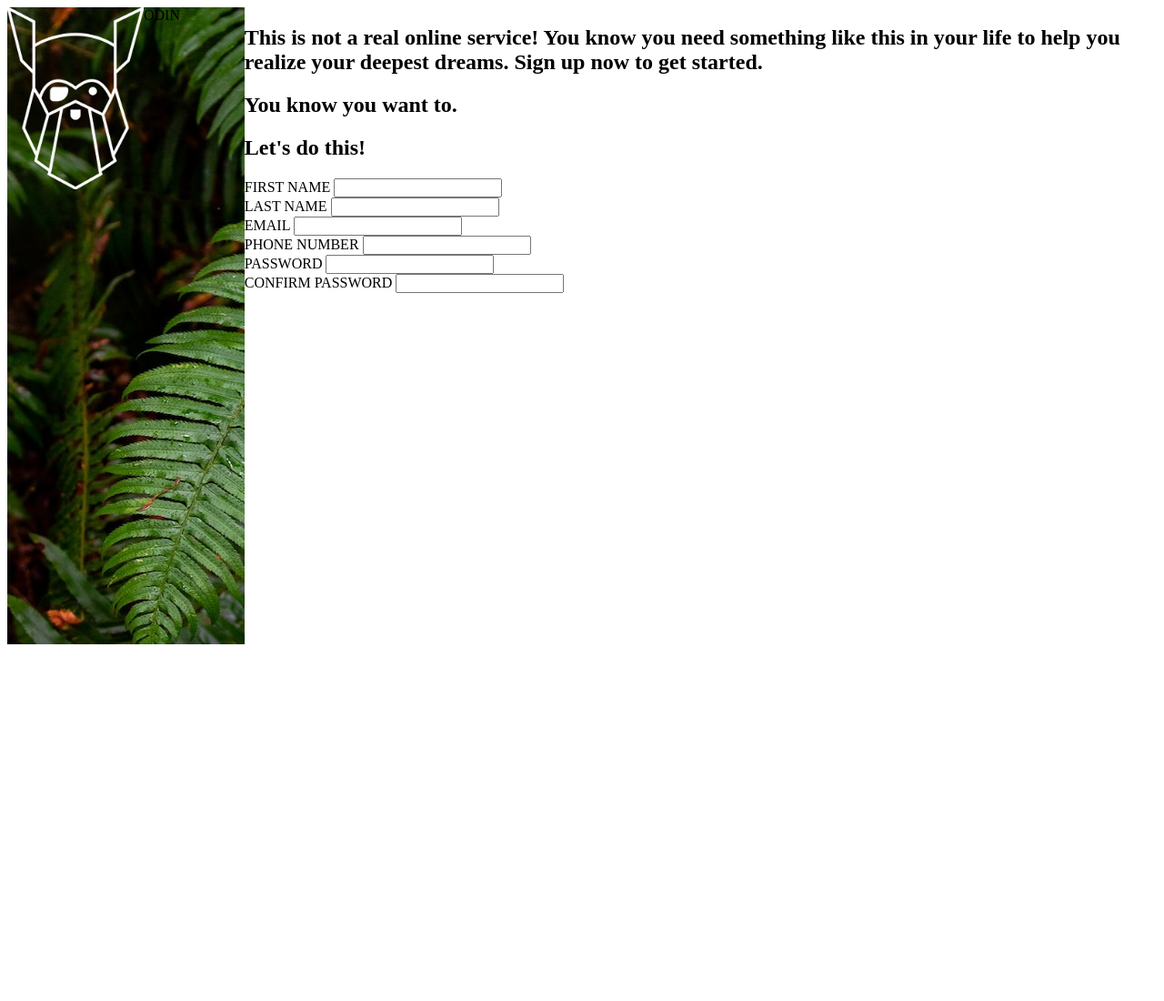
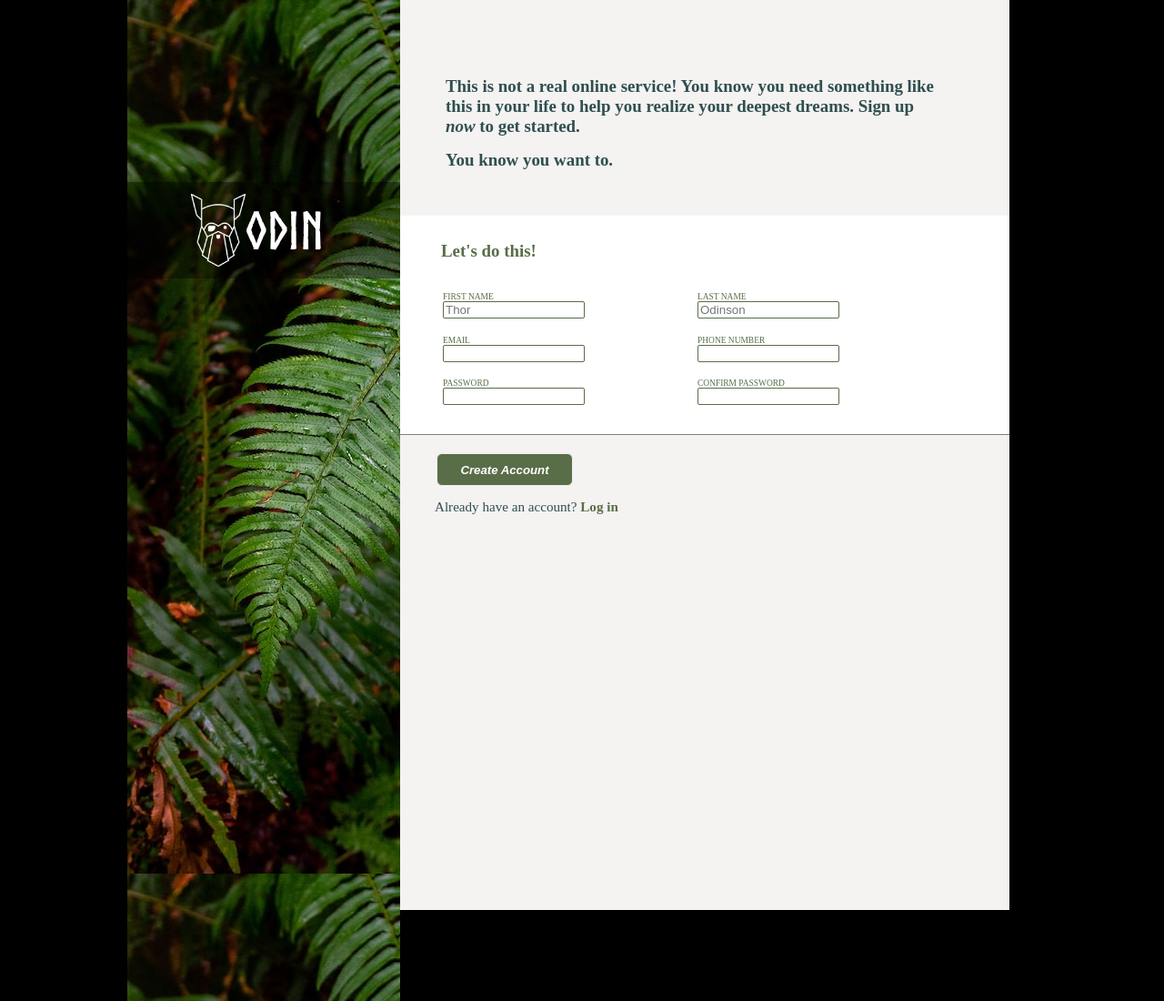
Before and after one commit to GuiValenteMM2/Signupform, a plain HTML site: page index.html in a window 1280 px wide. Shown: the whole page at 91% size. Before the commit the page ends 800 px from the top, so only its background shows below. Drawn offline with Linux system fonts and the light colour scheme.

Commit message:
Estilo e organização dos elementos definidos.

```diff
--- a/index.html
+++ b/index.html
@@ -10,46 +10,58 @@
 
 <body>
     <div id="logo">
+        <div id="logo_background">
             <img src="images/odin-lined.png" alt="odin_logo" id="odin_face">
             <span id="odin_logo_name">ODIN</span>
         </div>
+    </div>
     <div id="main">
-        <div class="main_grey">
-            <h2 id="para1">This is not a real online service! You know you need something like this in
-            your life to help you realize your deepest dreams. Sign up now to get started.
+        <forms id="main_area">
+            <h2 class="outside_header">This is not a real online service! You know you need something like this in
+                your life to help you realize your deepest dreams. Sign up <em>now</em> to get started.
             </h2>
-            <h2 id="para2">You know you want to.</h2>
+            <h2 class="outside_header">You know you want to.</h2>
+            <div id="input_area">
+                <h2 id="input_header">Let's do this!</h2>
+                <div>
+                    <div class="input_divs">
+                        <label for="first_name">FIRST NAME</label>
+                        <input type="text" name="first-name" id="first_name" required
+                        placeholder="Thor">
                     </div>
-        <div class="main_white">
-            <h2>Let's do this!</h2>
-            <forms>
-                <div id="username_div">
-                    <label for="first_name">FIRST NAME</label>
-                    <input type="text" name="first-name" id="first_name">
+                    <div class="input_divs">
+                        <label for="">LAST NAME</label>
+                        <input type="text" name="last-name" id="last_name" required
+                        placeholder="Odinson">
+                    </div>
                 </div>
                 <div>
-                    <label for="">LAST NAME</label>
-                    <input type="text" name="last-name" id="last_name">
+                    <div class="input_divs">
+                        <label for="e_mail">EMAIL</label>
+                        <input type="email" name="e-mail" id="e_mail" required>
                     </div>
-                <div id="email_phone_div">
-                    <label for="e_mail">EMAIL</label>
-                    <input type="email" name="e-mail" id="e_mail">
+                    <div class="input_divs">
+                        <label for="phone_number">PHONE NUMBER</label>
+                        <input type="text" name="phone-number" id="phone_number required"
+                            pattern="/\(?([0-9]{3})\)?([ .-]?)([0-9]{3})\2([0-9]{4})/">
+                    </div>
                 </div>
                 <div>
-                    <label for="phone_number">PHONE NUMBER</label>
-                    <input type="text" name="phone-number" id="phone_number"
-                    pattern="/\(?([0-9]{3})\)?([ .-]?)([0-9]{3})\2([0-9]{4})/">
+                    <div class="input_divs">
+                        <label for="password_id">PASSWORD</label>
+                        <input type="text" name="password" id="password_id">
                     </div>
-                <div id="password_div">
-                    <label for="password">PASSWORD</label>
-                    <input type="text" name="password" id="password">
-                </div>
-                <div>
+                    <div class="input_divs">
                         <label for="confirm_password">CONFIRM PASSWORD</label>
-                    <input type="text" name="confirm-password" id="confirm_password"></div>
-            </forms>
+                        <input type="text" name="confirm-password" id="confirm_password">
                     </div>
                 </div>
+            </div>
+            <div id="buttonSignIn_div">
+                <button type="submit" id="submit_button"><b>Create Account</b></button>
+                <a href="#">Already have an account? <span id="login"><b>Log in</b></span></a>
+            </div>
+        </forms>
 </body>
 
 </html>
--- a/style.css
+++ b/style.css
@@ -3,18 +3,150 @@
     src: url(images/Norse-Bold.otf);
 }
 
-body {
+body,html {
     display: flex;
+    background-color: black;
+    margin: 0;
+    padding: 0;
+    padding-left: 70px;
+    padding-right: 50px;
+}
+
+#main {
+    width: 600px;
+    height: 900px;
+    background-color: rgb(245, 242, 242);
+    padding: 50px;
+    padding-left: 20px;
 }
 
 #logo {
     background-image: url(images/halie-west-25xggax4bSA-unsplash.jpg);
-    width: 400px;
-    height: 700px;
+    width: 300px;
+    height: 900px;
     display: flex;
+    padding-top: 200px;
+    align-items: center;
+    flex-direction: column;
+}
+
+#logo_background {
+    width: 300px;
+    height: 100px;
+    display: flex;
+    background-color: rgba(0, 0, 0, 0.4);
+    display: flex;
+    align-items: center;
+    padding: 3px;
+}
+
+#odin_logo_name {
+    font-family: Norse-Bold, Georgia, 'Times New Roman', Times, serif;
+    font-size: 15mm;
+    color: white;
+    position: relative;
+    left: 70px;
 }
 
 #odin_face{
+    width: 60px;
+    height: 80px;
+    position: relative;
+    left: 70px;
+}
+
+.input_divs {
+    display: flex;
+    flex-direction: column;
+}
+
+input {
     width: 150px;
+    height: 15px;
+    border-radius: 2px;
+    border: 1px ridge #596D48;
+}
+
+label {
+    font-size: 2.5mm;
+    color: #596D48;
+}
+
+#input_area {
+    display: flex;
+    background-color: white;
+    border-bottom: 1px outset rgb(213, 209, 209);
     height: 200px;
+    flex-direction: column;
+    padding: 20px;
+    padding-top: 10px;
+    padding-bottom: 30px;
+    justify-content: space-evenly;
+    margin-top: 50px;
+    margin-left: -20px;
+    margin-right: -50px;
 }
+
+#input_area div {
+    display: flex;
+    justify-content: space-around;
+    padding-right: 70px;
+    padding-top: 8px;
+}
+
+#input_header {
+    font-size: 5mm;
+    padding-right: 70px;
+    position: relative;
+    left: 25px;
+    color: #596D48;
+}
+
+#main_area {
+    padding: 150px;
+}
+
+.outside_header {
+    font-size: 5mm;
+    color: darkslategray;
+    padding-left: 30px;
+    padding-right: 30px;
+}
+
+#buttonSignIn_div {
+    display: flex;
+    flex-direction: column;
+    padding: 20px;
+}
+
+button {
+    cursor: pointer;
+}
+
+#submit_button {
+    width: 150px;
+    height: 30px;
+    border-radius: 6px;
+    border: 1px ridge;
+    background-color: #596D48;
+    font-style: oblique;
+    font-size: 3.5mm;
+    color: white;
+    padding: 10px;
+    padding-bottom: 24px;
+}
+
+a {
+    text-decoration: none;
+    font-size: 4mm;
+    color: darkslategray;
+    padding: 10px;
+    position: relative;
+    right: 17px;
+    margin: 5px;
+}
+
+span {
+    font-size: 4mm;
+    color: #596D48;
+}
```
Lines whose indentation alone changed are shown as unchanged.
